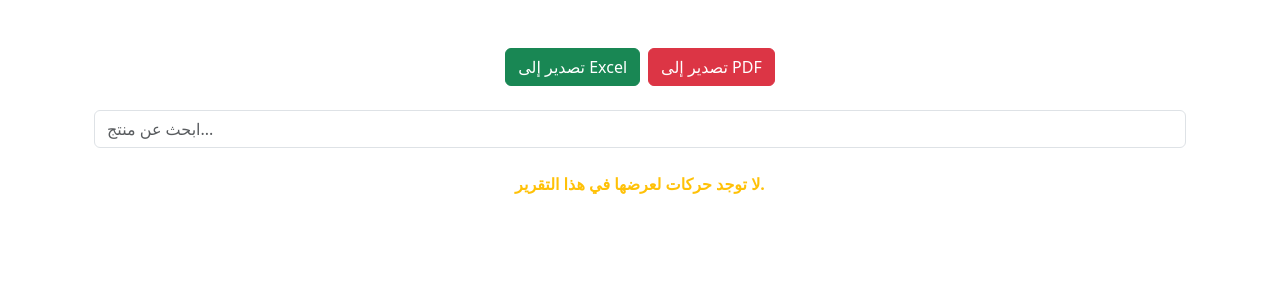
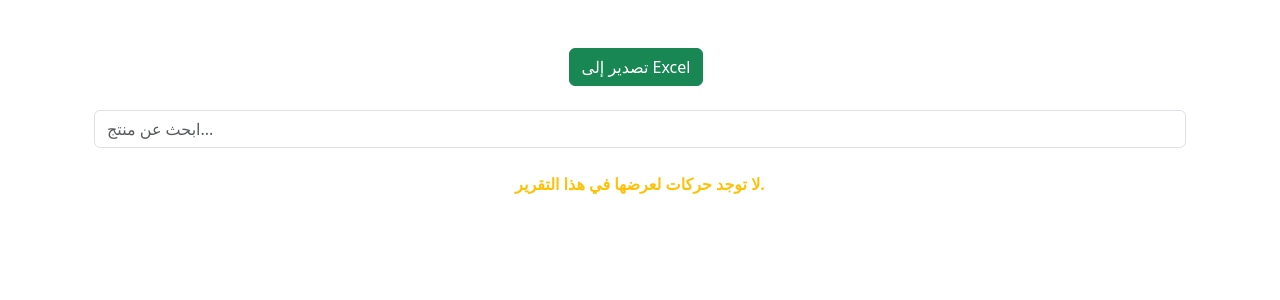
Before and after one commit to abuzain153/myproject, a Django app: page /myapp/reports/ in a window 1280 px wide. Shown: the part 57-357 px from the top of the page. Run offline with Django 5.2, Linux system fonts and the light colour scheme.

Commit message:
Update reports.html

```diff
--- a/myapp/templates/myapp/reports.html
+++ b/myapp/templates/myapp/reports.html
@@ -8,7 +8,7 @@
 
     <div class="d-flex justify-content-center mb-4">
         <a href="{% url 'export_excel' %}" class="btn btn-success me-2">تصدير إلى Excel</a>
-        <a href="{% url 'export_pdf_report' report_type %}" class="btn btn-danger">تصدير إلى PDF</a>
+
     </div>
 
     <div class="search-box mb-4">
```
